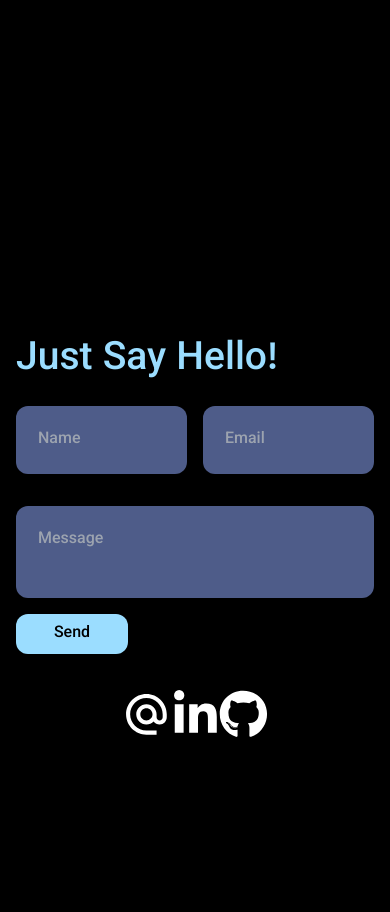
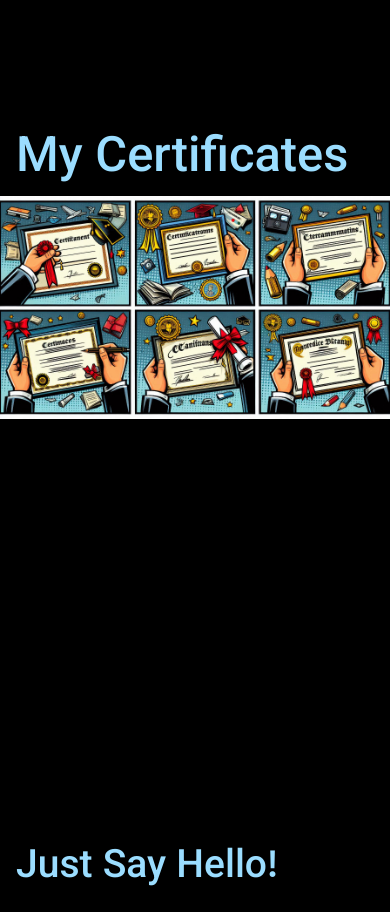
Before and after one commit to AlexanderMartinKunze/AlexanderMartinKunze.github.io, a React (Create React App) app in the folder website/: page / in a window 390 px wide. Shown: the part 9280-10192 px from the top of the page. Built offline with nearby package versions, Linux system fonts and the light colour scheme.

Commit message:
Add certificates section to the website
Included new "certificates" link in the Navbar and created a Certificates component to display a section with an introductory header and an image. Updated the locale files to support translations for the new content in both English and Russian.

```diff
--- a/website/src/App.tsx
+++ b/website/src/App.tsx
@@ -11,6 +11,7 @@ import ContactUs from './components/ContactUs';
 import Footer from './components/Footer';
 
 import IMG from "../src/assets/image/cover.jpg"
+import Certificates from "./components/Certificates";
 
 function App() {
     const [t, i18n] = useTranslation("global");
@@ -83,6 +84,12 @@ function App() {
 
                 </section>
 
+                <section className="h-auto flex items-center justify-center flex-col text-white">
+
+                    <Certificates/>
+
+                </section>
+
                 <section className="h-screen flex items-center justify-center flex-col text-white">
 
                     <ContactUs/>
--- a/website/src/assets/locale/en/translation.json
+++ b/website/src/assets/locale/en/translation.json
@@ -2,6 +2,7 @@
   "navbar": {
     "work": "works",
     "skills": "skills",
+    "certificates" : "certificates",
     "about": "about",
     "contact": "contact"
   },
@@ -27,6 +28,7 @@
 
     "my skills": "my skills",
     "skills": "",
+    "myCertificates": "My Certificates",
 
     "download cv": "Download CV",
     "projects": "Experience",
--- a/website/src/assets/locale/ru/translation.json
+++ b/website/src/assets/locale/ru/translation.json
@@ -2,6 +2,7 @@
   "navbar": {
     "work": "работы",
     "skills": "навыки",
+    "certificates": "сертификаты",
     "about": "обо мне",
     "contact": "связаться с"
   },
@@ -17,6 +18,7 @@
     "reactjs": "Я ориентированный на творчество и страстный разработчик и архитектор решений, который стремится к созданию лучших программных решений. Я работаю в среде .NET, проектирую корпоративные решения и демонстрирую знания в области распределенных систем, облачных и контейнерных технологий, а также agile-методологий.\nЯ люблю новые вызовы и регулярно ставлю перед собой новые цели для совершенствования своих знаний и навыков.",
 
     "my interests": "Мои интересы",
+    "myCertificates": "Мои сертификаты",
     "music": "музыка",
     "sport": "Горный велосипед, пеший туризм",
     "game": "game",
--- /dev/null
+++ b/website/src/components/Certificates.tsx
@@ -0,0 +1,28 @@
+import {useTranslation} from "react-i18next";
+import React from "react";
+import IMG_CERT_COVER from "../assets/image/certificates.jpeg";
+
+type Props = {}
+
+
+function Certificates({}: Props) {
+    const [t, i18n] = useTranslation("global");
+    return (
+        <div className="w-full" id="certificates">
+            <h1 className="text-5xl text-blue-200 dark:text-blue-100 px-4">{t("content.myCertificates")}</h1>
+            <p className="text-slate-800 dark:text-slate-300 px-4 text-justify text-2xl"/>
+            <img className="w-full h-1/4" src={IMG_CERT_COVER}
+                 alt="Certificate Cover"/>
+            <div className="flex  flex-wrap mt-5 gap-5 py-5 overflow-y-hidden overflow-x-scroll md:overflow-x-auto">
+                <div
+                    className="w-full overflow-x-scroll overflow-y-hidden md:overflow-x-auto md:flex md:justify-center">
+                    <div className="flex flex-wrap-reverse text-7xl skills mt-4 py-3 w-fit">
+
+                    </div>
+                </div>
+            </div>
+        </div>
+    )
+}
+
+export default Certificates;
--- a/website/src/components/Navbar.tsx
+++ b/website/src/components/Navbar.tsx
@@ -45,6 +45,9 @@ function Navbar({}: Props) {
                         <a onClick={removeActive} href="#projects">{t("navbar.work")}</a>
                     </li>
                     <li className="block m-0 p-0 pt-8 hover:text-blue-200 dark:hover:text-blue-100 [writing-mode:vertical-rl] text-black dark:text-white">
+                        <a onClick={removeActive} href="#certificates">{t("navbar.certificates")}</a>
+                    </li>
+                    <li className="block m-0 p-0 pt-8 hover:text-blue-200 dark:hover:text-blue-100 [writing-mode:vertical-rl] text-black dark:text-white">
                         <a onClick={removeActive} href="#contact">{t("navbar.contact")}</a>
                     </li>
                 </ul>
```
Also changed, not shown: website/src/assets/image/certificates.jpeg (added).
